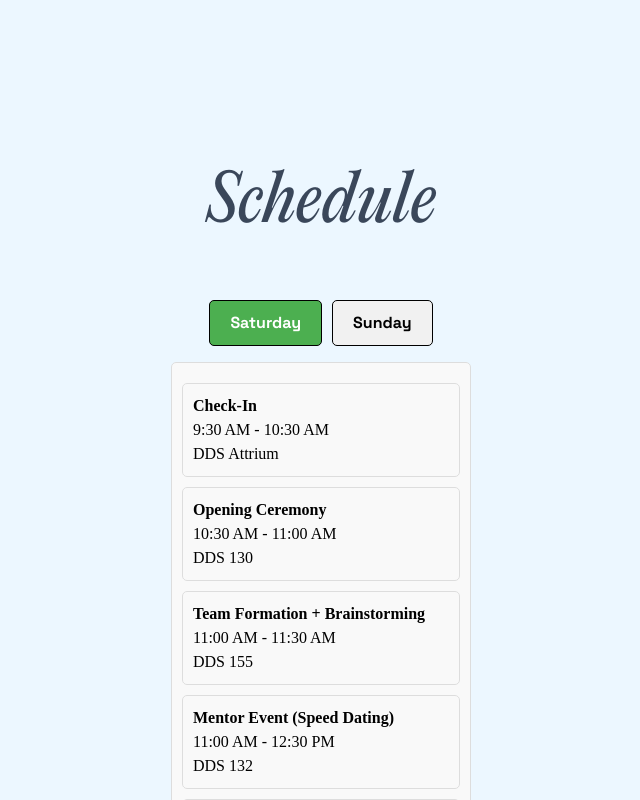
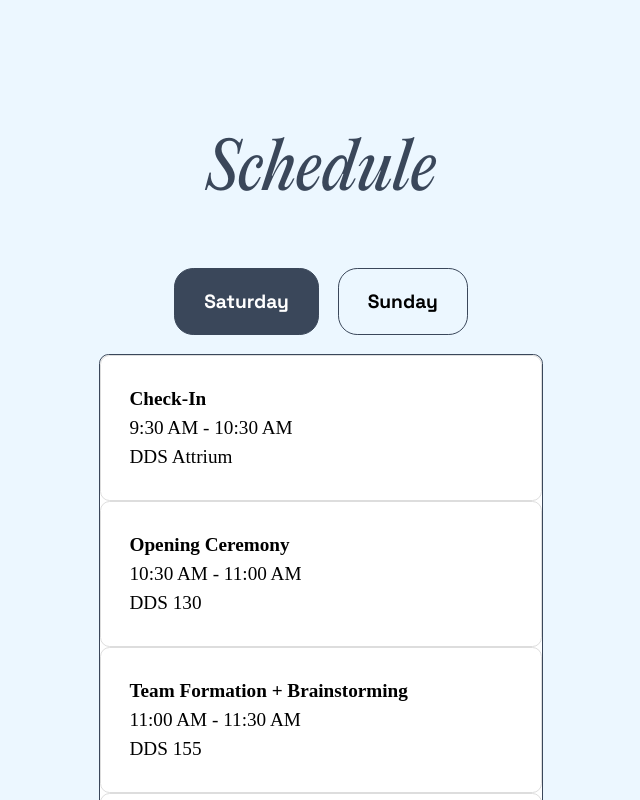
Before and after one commit to Solarlake/hackviolet, a React (Create React App) app: page / in a window 1280 px wide. Shown: the part 2820-3620 px from the top of the page, without its empty margins (319-959 px from the left). Built offline with nearby package versions, Linux system fonts and the light colour scheme; a web font is replaced by a local one.

Commit message:
Better looking schedule, need to fix width

```diff
--- a/src/style/FAQ.scss
+++ b/src/style/FAQ.scss
@@ -51,16 +51,21 @@
             font-size: 1.2em;
             max-height: 0;
             transition: all 0.3s ease-out;
+
+            @media (max-width: 900px) {
+                font-size: 1em;
+            }
         }
 
         .question__answer_show {
             overflow: hidden;
             font-size: 1.2em;
-            max-height: 7em;
+            max-height: 8em;
             padding-bottom: 1em;
             transition: all 0.3s ease-out;
 
             @media (max-width: 900px) {
+                font-size: 1em;
                 max-height: 13em;
             }
         }
--- a/src/style/Schedule.scss
+++ b/src/style/Schedule.scss
@@ -1,9 +1,10 @@
 .schedule {
-    margin-top: 3em;
+    display: flex;
+    flex-direction: column;
+    margin-top: 1em;
     padding: 0 8em;
     @media (max-width: 900px) {
         padding: 0 1em;
-    }
     }
 
     .tabs {
@@ -12,73 +13,58 @@
         margin-bottom: 1em;
         font-family: "Space Grotesk";
         font-weight: 800;
+        font-size: 1.2em;
+
+        @media (max-width: 900px) {
+            font-size: 1em;
+        }
 
         .tab_button {
-        padding: 10px 20px;
-        border: 1px solid #000000;
-        border-radius: 5px;
-        margin: 0 5px;
+            padding: 0.9em 1.5em;
+            padding-top: 1em;
+            border: 1px solid #3A475A;
+            border-radius: 1em;
+            margin: 0 0.5em;
+
+            color: black;
+            background-color: transparent;
+
             cursor: pointer;
-        background-color: #f1f1f1;
             transition: background-color 0.3s ease;
 
             &.active {
-            background-color: #4caf50;
+                background-color: #3A475A;
                 color: white;
-        }
-
-        &:hover {
-            background-color: #e2e2e2;
             }
         }
     }
 
     .event_list {
-    width: 300px;
-    border: 1px solid #ddd;
-    border-radius: 5px;
-    padding: 10px;
-    background-color: #f9f9f9;
+        display: flex;
+        justify-content: center;
+        border: 1px solid #3A475A;
+        border-radius: 0.5em;
+        background-color: #ffffff;
+        font-size: 1.2em;
 
-    h3 {
-        margin: 10px 0;
+        @media (max-width: 900px) {
+            font-size: 1em;
         }
 
         .scrollable_content {
-        max-height: 80vh;  /* Limit the height of the event list */
-        overflow-y: auto;  /* Enable scrolling */
+            max-height: 80vh;
+            overflow-y: auto;
         }
 
         .event_item {
-        padding: 10px;
-        margin: 10px 0;
+            padding: 1.5em;
             border: 1px solid #ddd;
-        border-radius: 5px;
-        cursor: pointer;
+            border-radius: 0.5em;
             transition: background-color 0.3s ease;
 
             &:hover {
                 background-color: #f1f1f1;
             }
-
-        &.selected {
-            background-color: #e8f5e9;
         }
     }
 }
-
-.event_details {
-    border: 1px solid #ddd;
-    border-radius: 5px;
-    padding: 20px;
-    background-color: white;
-    height: 100%;
-
-    h2 {
-        margin-bottom: 10px;
-    }
-
-    p {
-        margin: 5px 0;
-    }
-}
```
Lines whose indentation alone changed are shown as unchanged.
